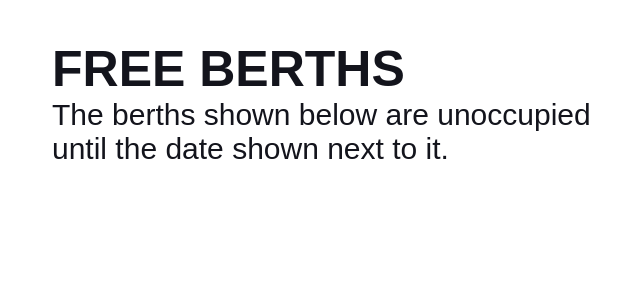
After one commit to ThomasHegelund/Harbor-Foot, a FastAPI app: template Web App/templates/overview.html in a window 1280 px wide. The commit adds this page. Shown: the top 300 px of the page, without its empty margins (288-928 px from the left). Run offline with FastAPI, Linux system fonts and the light colour scheme; the template is opened without the code that fills it, so the values that code supplies are empty.

Commit message:
Added overview page for guests

```diff
--- a/Web App/app.py
+++ b/Web App/app.py
@@ -1,5 +1,6 @@
 from typing import Optional
 from fastapi import FastAPI, Depends, Request, Form, status
+from datetime import date
 
 from starlette.responses import RedirectResponse
 from starlette.templating import Jinja2Templates
@@ -31,6 +32,10 @@ class PaymentStatus(BaseModel):
     berth_id: int
     new_berth_payment_status: bool
 
+class ReturnDate(BaseModel):
+    berth_id: int
+    return_date: date
+
 
 @app.get("/")
 def home(request: Request, db: Session = Depends(get_db)):
@@ -41,6 +46,18 @@ def home(request: Request, db: Session = Depends(get_db)):
 
     return templates.TemplateResponse("index.html",
                                       {"request": request, "unpaid_berths": unpaid_berths})
+
+@app.get("/overview")
+def overview(request: Request, db: Session = Depends(get_db)):
+    free_berths = db.query(models.FreeBerth)\
+        .filter(models.FreeBerth.occupied == False)\
+        .filter(models.FreeBerth.return_date != None)\
+        .filter(models.FreeBerth.return_date > date.today())\
+        .all()
+    free_berths.sort(key=lambda x: x.return_date, reverse=True)
+    return templates.TemplateResponse("overview.html",
+                                      {"request": request, "free_berths": free_berths})
+
 
 @app.post("/add")
 def add(request: Request, name: str = Form(...), occupied: bool = Form(False), default_boat_id: int | None = Form(None), db: Session = Depends(get_db)):
@@ -67,27 +84,14 @@ def update_boat_in_harbor(request: Request, boat_id: int = Form(...), new_in_har
 
 @app.post("/update_berth_payment_status")
 def update_boat_in_harbor(payment_status: PaymentStatus, db: Session = Depends(get_db)):
-
     db.query(models.RentedBerth)\
         .filter(models.RentedBerth.id == payment_status.berth_id)\
         .update({'is_paid': payment_status.new_berth_payment_status})
     db.commit()
 
-# @app.get("/update/{todo_id}")
-# def update(request: Request, todo_id: int, db: Session = Depends(get_db)):
-#     todo = db.query(models.Todo).filter(models.Todo.id == todo_id).first()
-#     todo.complete = not todo.complete
-#     db.commit()
-
-#     url = app.url_path_for("home")
-#     return RedirectResponse(url=url, status_code=status.HTTP_302_FOUND)
-
-
-# @app.get("/delete/{todo_id}")
-# def delete(request: Request, todo_id: int, db: Session = Depends(get_db)):
-#     todo = db.query(models.Todo).filter(models.Todo.id == todo_id).first()
-#     db.delete(todo)
-#     db.commit()
-
-#     url = app.url_path_for("home")
-#     return RedirectResponse(url=url, status_code=status.HTTP_302_FOUND)
+@app.post("/update_berth_return_date")
+def update_boat_in_harbor(return_date: ReturnDate, db: Session = Depends(get_db)):
+    db.query(models.FreeBerth)\
+        .filter(models.FreeBerth.id == return_date.berth_id)\
+        .update({'return_date': return_date.return_date})
+    db.commit()
--- a/Web App/models.py
+++ b/Web App/models.py
@@ -16,6 +16,9 @@ class RentedBerth(Berth):
     boat_length: Mapped[float] = mapped_column(nullable=True)
     is_paid: Mapped[bool] = mapped_column(nullable=True)
 
+class FreeBerth(Berth):
+    return_date: Mapped[str] = mapped_column(nullable=True)
+
 class Boat(Base):
     __tablename__ = "boats"
 
--- a/Web App/templates/index.html
+++ b/Web App/templates/index.html
@@ -4,12 +4,12 @@
     <meta charset="UTF-8">
     <meta http-equiv="X-UA-Compatible" content="IE=edge">
     <meta name="viewport" content="width=device-width, initial-scale=1.0">
-    <title>Habor Master UI</title>
+    <title>Habor Master Interface</title>
 </head>
 <body>
     <div>
         <h1 id="uncharged-berths-title">Berths to charged</h1>
-        <p id="uncharged-berths-description">Lorem ipsum, dolor sit amet consectetur adipisicing elit. Eligendi, quibusdam.</p>
+        <p id="uncharged-berths-description">The berths shown below are occupied and need to be charged.</p>
         <table id="uncharged-berths">
             {% for unpaid_berth in unpaid_berths %}
             <tr>
--- /dev/null
+++ b/Web App/templates/overview.html
@@ -0,0 +1,26 @@
+<!DOCTYPE html>
+<html lang="en">
+<head>
+    <meta charset="UTF-8">
+    <meta http-equiv="X-UA-Compatible" content="IE=edge">
+    <meta name="viewport" content="width=device-width, initial-scale=1.0">
+    <title>Free berths</title>
+</head>
+<body>
+    <div>
+        <h1 id="uncharged-berths-title">Free berths</h1>
+        <p id="uncharged-berths-description">The berths shown below are unoccupied until the date shown next to it.</p>
+        <table id="uncharged-berths">
+            {% for free_berth in free_berths %}
+            <tr>
+                <td style="width:60%">{{free_berth.name}}</td>
+                <td style="width:60%">{{free_berth.return_date}}</td>
+            </tr>
+            {% endfor %}
+        </table>
+    </div>
+    <style>
+        {% include "style.css" %}
+    </style>
+</body>
+</html>
```
